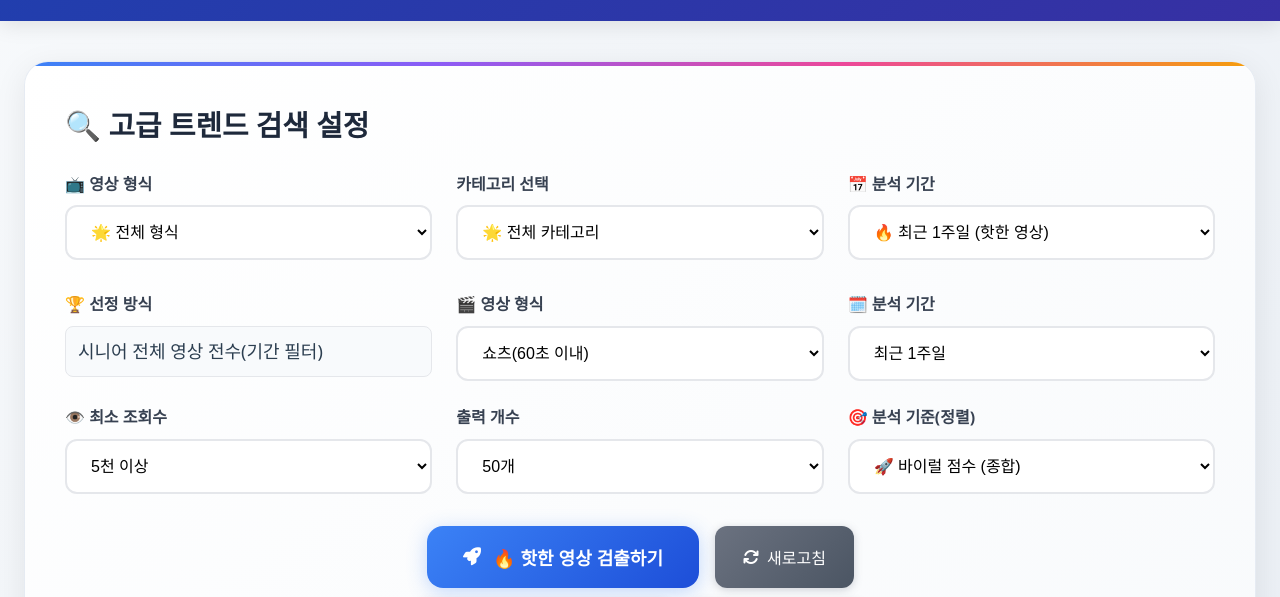
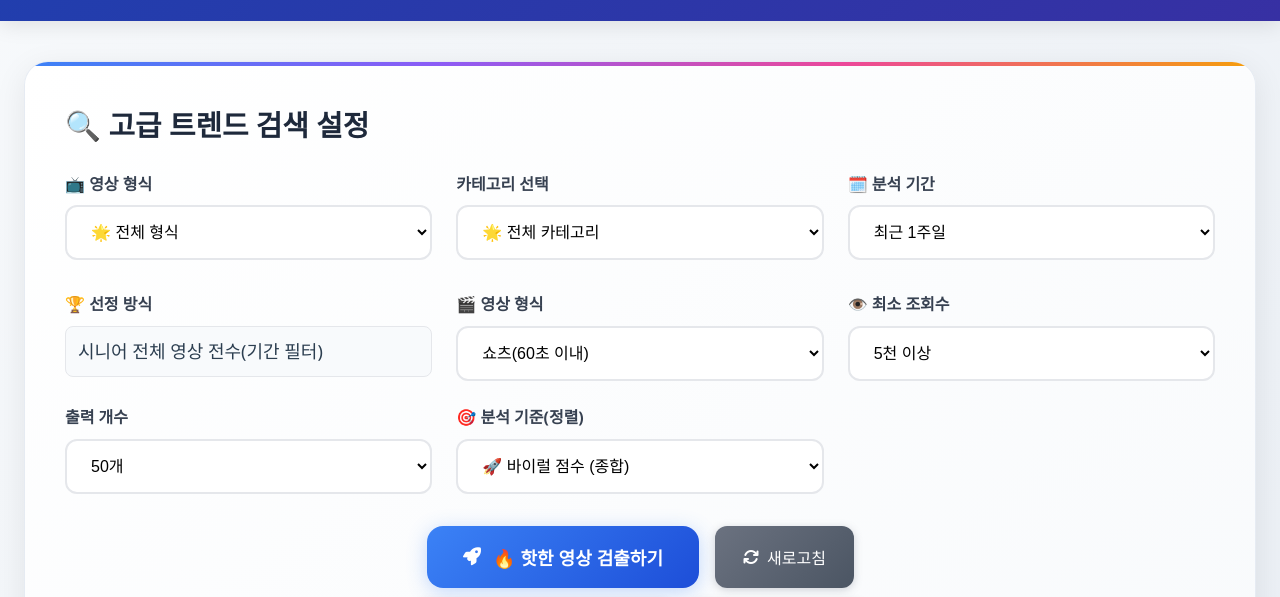
Before and after one commit to park72760508-spec/youtube-trends-web, a website: page index.html in a window 1280 px wide. Shown: the part 189-786 px from the top of the page. Drawn offline with nearby package versions, Linux system fonts and the light colour scheme.

Commit message:
Update index.html

```diff
--- a/index.html
+++ b/index.html
@@ -106,14 +106,15 @@
                                 </select>
                             </div>
 
-                            <div class="form-group">
-                                <label for="timeRange">📅 분석 기간</label>
+                              <div class="form-group">
+                                <label for="timeRange">🗓️ 분석 기간</label>
                                 <select id="timeRange" class="form-control">
-                                    <option value="week" selected>🔥 최근 1주일 (핫한 영상)</option>
-                                    <option value="month">📈 최근 1개월</option>
-                                    <option value="3months">📊 최근 3개월</option>
+                                  <option value="24h">최근 24시간</option>
+                                  <option value="3d">최근 3일</option>
+                                  <option value="7d" selected>최근 1주일</option>
+                                  <option value="14d">최근 2주일</option>
                                 </select>
-                            </div>
+                              </div>
                         </div>
 
                         <!-- 두 번째 행: 고급 설정 -->
@@ -133,15 +134,6 @@
                             </select>
                           </div>
 
-                          <div class="form-group">
-                            <label for="timeRange">🗓️ 분석 기간</label>
-                            <select id="timeRange" class="form-control">
-                              <option value="24h">최근 24시간</option>
-                              <option value="3d">최근 3일</option>
-                              <option value="7d" selected>최근 1주일</option>
-                              <option value="14d">최근 2주일</option>
-                            </select>
-                          </div>
 
                           <div class="form-group">
                             <label for="minViews">👁️ 최소 조회수</label>
```
